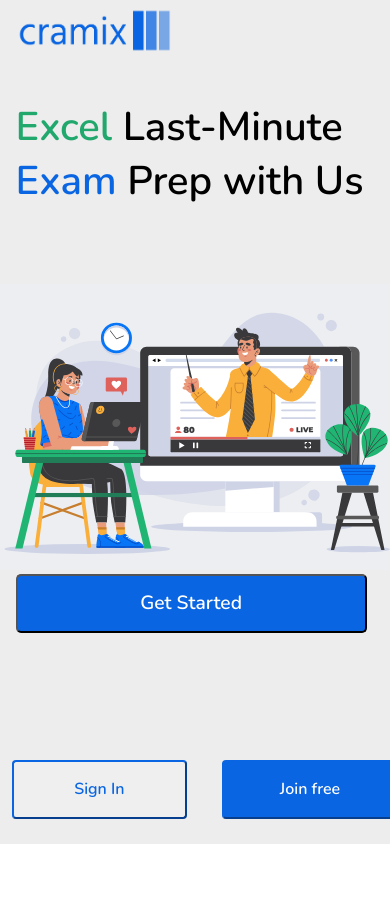
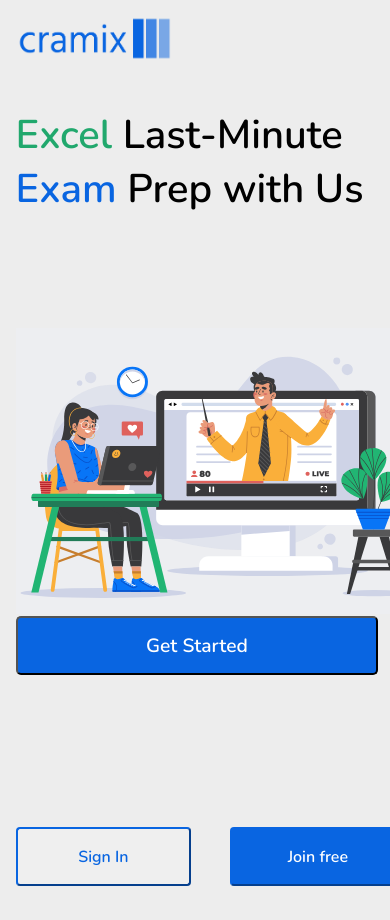
Before and after one commit to ujjwalp2510/CramixFrontend, a React (Create React App) app: page / in a window 390 px wide. Shown: the top 920 px of the page. Before the commit the page ends 844 px from the top, so only its background shows below. Built offline with nearby package versions, Linux system fonts and the light colour scheme; the HTML template or start-up script is replaced by a standard one; a web font is replaced by a local one.

Commit message:
Home page responsiveness updated

```diff
--- a/src/styles/Home.css
+++ b/src/styles/Home.css
@@ -103,24 +103,18 @@ img{
 }
 
 @media (max-width: 767px) {
-  body{
-    margin: 0;
-    padding: 0;
-    height: 100vh;
-    width: 100vw;
-    box-sizing: border-box;
-  }
   .home{
     margin: 0;
     padding: 0;
-    width: 100vw;
-    height: 100vh;
+    width: 108vw;
+    height: 109vh;
     display: flex;
     flex-direction: column;
+    background-color: #ededed;
   }
   #left{
     margin: 0;
-    height: 90vh;
+    height: 97vh;
     width: 100vw;
     background: url('../static/7915189_3794012.svg') no-repeat center;
     background-size: 110%;
@@ -129,7 +123,7 @@ img{
   .leftcontent{
     height: 100vh;
     width: 100vw;
-    margin-left: 4%;
+    margin: 0;
     padding: 0;
   }
   a{
@@ -151,8 +145,10 @@ img{
   }
   #getstarted{
     position: fixed;
-    top: 63%;
-    width: 90%;
+    top: 73%;
+    width: 93%;
+    margin: 0;
+    padding: 0;
   }
   #right{
     background: none;
@@ -167,9 +163,9 @@ img{
     padding: 0;
     display: flex;
     justify-content: space-between;
-    margin-left: 3%;
   }
   #signin, #join{
     width: 45%;
+    margin: 0;
   }
 }
```
